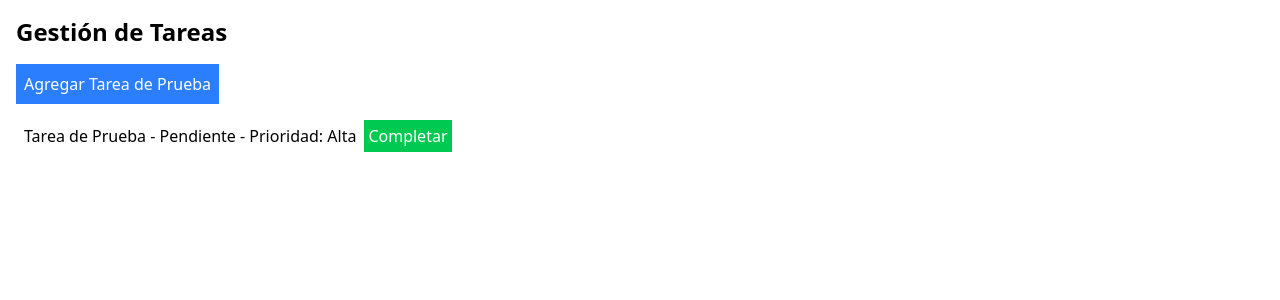
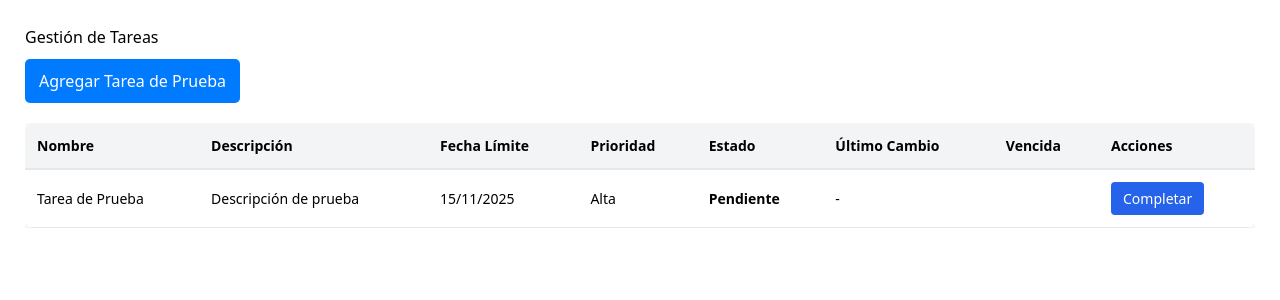
Before and after one commit to JasonHN06/G3-GestionDeTareas-T50, a React (Vite) app: page / in a window 1280 px wide. Both pictures are taken after a click on the button "Agregar Tarea de Prueba". Shown: the top 300 px of the page. Built offline with nearby package versions, Linux system fonts and the light colour scheme.

Commit message:
UI lista de tareas: tabla final con colores, iconos y diseño completo

```diff
--- a/src/App.tsx
+++ b/src/App.tsx
@@ -1,36 +1,49 @@
 import { useTasks } from "./hooks/useTask";
-import { ordenarTareasPorFechaYPrioridad, marcarTareasVencidas } from "./utils/TaskLogic";
+import TaskList from "./components/TaskList";
 
 function App() {
-  const { tasks, addTask, completeTask } = useTasks();
+  const { tasks, setTasks, addTask } = useTasks();
 
-  const handleAddTestTask = () => {
-    addTask({
-      nombre: 'Tarea de Prueba',
-      descripcion: 'Descripción de prueba',
-      fechaLimite: new Date('2025-11-15'),
-      prioridad: 'Alta',
-    });
+  // completar una tarea
+  const completarTarea = (id: string) => {
+    setTasks((prev) =>
+      prev.map((t) =>
+        t.id === id
+          ? { ...t, estado: "Completada", fechaUltimoCambio: new Date() }
+          : t
+      )
+    );
   };
 
-  const tareasOrdenadas = ordenarTareasPorFechaYPrioridad(tasks);
-  const tareasParaMostrar = marcarTareasVencidas(tareasOrdenadas);
+const handleAddTestTask = () => {
+  addTask({
+    nombre: "Tarea de Prueba",
+    descripcion: "Descripción de prueba",
+    fechaLimite: new Date("2025-11-15"),
+    prioridad: "Alta",
+  });
+};
 
   return (
-    <div className="p-4">
-      <h1 className="text-2xl font-bold">Gestión de Tareas</h1>
-      <button onClick={handleAddTestTask} className="bg-blue-500 text-white p-2 mt-4 mb-2">
+    <div style={{ padding: "25px" }}>
+      <h1>Gestión de Tareas</h1>
+
+      <button
+        style={{
+          backgroundColor: "#007bff",
+          color: "white",
+          padding: "10px 14px",
+          borderRadius: "5px",
+          border: "none",
+          cursor: "pointer",
+          marginTop: "10px",
+        }}
+        onClick={handleAddTestTask}
+      >
         Agregar Tarea de Prueba
       </button>
-      <ul>
-        {tareasParaMostrar.map((task) => (
-          <li key={task.id} className={`${task.vencida ? "bg-red-200" : ""} ${task.estado === "Completada" ? "bg-green-200" : ""} p-2 mb-2`}>
-            {task.nombre} - {task.estado} - Prioridad: {task.prioridad}
-            {task.vencida && <span className="text-red-700 font-bold ml-2">Pendiente Vencida</span>}
-            {task.estado === "Pendiente" && <button onClick={() => completeTask(task.id)} className="bg-green-500 text-white p-1 ml-2">Completar</button>}
-          </li>
-        ))}
-      </ul>
+
+      <TaskList tasks={tasks} onComplete={completarTarea} />
     </div>
   );
 }
--- /dev/null
+++ b/src/components/TaskList.tsx
@@ -0,0 +1,125 @@
+import React from "react";
+import type { Task } from "../types/task";
+
+interface Props {
+  tasks: Task[];
+  onComplete: (id: string) => void;
+}
+
+const TaskList: React.FC<Props> = ({ tasks, onComplete }) => {
+  const hoy = Date.now();
+
+  return (
+    <div style={{ marginTop: "20px", width: "100%", overflowX: "auto" }}>
+      {tasks.length === 0 ? (
+        <p>No hay tareas registradas.</p>
+      ) : (
+        <table
+          style={{
+            width: "100%",
+            borderCollapse: "collapse",
+            backgroundColor: "#fff",
+            borderRadius: "8px",
+            overflow: "hidden",
+            boxShadow: "0 2px 8px rgba(0,0,0,0.1)",
+          }}
+        >
+          <thead style={{ backgroundColor: "#f3f4f6" }}>
+            <tr>
+              <th style={thStyle}>Nombre</th>
+              <th style={thStyle}>Descripción</th>
+              <th style={thStyle}>Fecha Límite</th>
+              <th style={thStyle}>Prioridad</th>
+              <th style={thStyle}>Estado</th>
+              <th style={thStyle}>Último Cambio</th>
+              <th style={thStyle}>Vencida</th>
+              <th style={thStyle}>Acciones</th>
+            </tr>
+          </thead>
+
+          <tbody>
+            {tasks.map((t) => {
+              const fecha = new Date(t.fechaLimite).getTime();
+              const vencida = t.estado === "Pendiente" && fecha < hoy;
+
+              let rowColor = "#fff"; // normal
+              if (t.estado === "Completada") rowColor = "#c6f6d5"; // verde suave
+              if (vencida) rowColor = "#ffe0e0"; // rosado suave
+
+              return (
+                <tr
+                  key={t.id}
+                  style={{
+                    backgroundColor: rowColor,
+                    borderBottom: "1px solid #e5e7eb",
+                  }}
+                >
+                  <td style={tdStyle}>{t.nombre}</td>
+                  <td style={tdStyle}>{t.descripcion}</td>
+                  <td style={tdStyle}>
+                    {new Date(t.fechaLimite).toLocaleDateString("es-HN")}
+                  </td>
+                  <td style={tdStyle}>{t.prioridad}</td>
+
+                  <td style={{ ...tdStyle, fontWeight: 600 }}>
+                    {t.estado === "Pendiente" ? "Pendiente" : "Completada"}
+                  </td>
+
+                  <td style={tdStyle}>
+                    {t.fechaUltimoCambio
+                      ? new Date(t.fechaUltimoCambio).toLocaleString("es-HN")
+                      : "-"}
+                  </td>
+
+                  <td style={tdStyle}>
+                    {vencida ? (
+                      <span style={{ color: "red", fontSize: "20px" }}>⚠️</span>
+                    ) : t.estado === "Completada" ? (
+                      <span style={{ color: "green", fontSize: "20px" }}>✔️</span>
+                    ) : (
+                      ""
+                    )}
+                  </td>
+
+                  <td style={tdStyle}>
+                    {t.estado === "Pendiente" && (
+                      <button
+                        onClick={() => onComplete(t.id)}
+                        style={{
+                          backgroundColor: "#2563eb",
+                          color: "#fff",
+                          border: "none",
+                          padding: "6px 12px",
+                          borderRadius: "4px",
+                          cursor: "pointer",
+                        }}
+                      >
+                        Completar
+                      </button>
+                    )}
+                  </td>
+                </tr>
+              );
+            })}
+          </tbody>
+        </table>
+      )}
+    </div>
+  );
+};
+
+const thStyle: React.CSSProperties = {
+  padding: "12px",
+  textAlign: "left",
+  fontWeight: 600,
+  fontSize: "14px",
+  borderBottom: "2px solid #e5e7eb",
+};
+
+const tdStyle: React.CSSProperties = {
+  padding: "12px",
+  fontSize: "14px",
+  verticalAlign: "middle",
+};
+
+export default TaskList;
```
